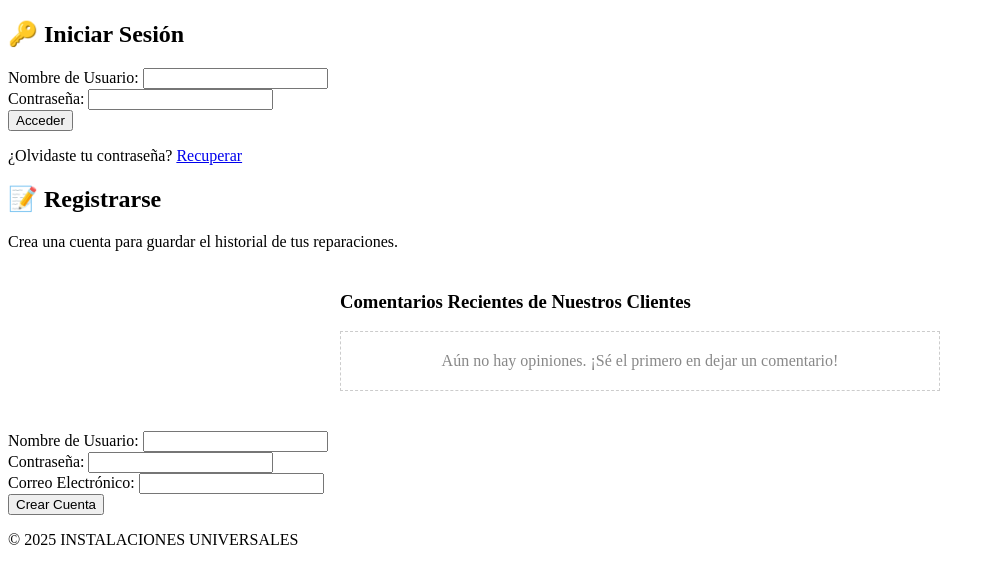
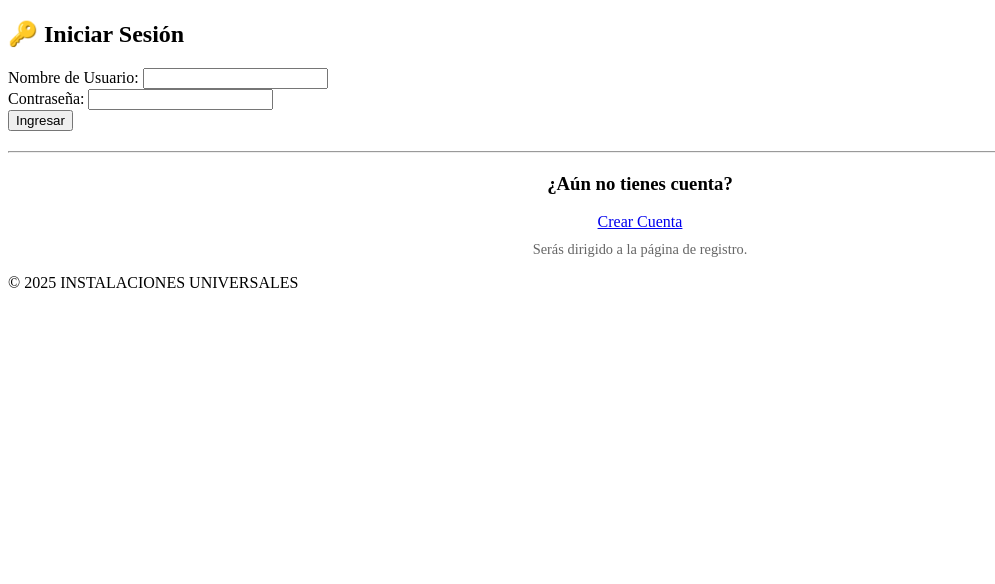
Before and after one commit to edithpina19/taller2, a Django app: page /iniciar-sesion/ in a window 1280 px wide. Shown: the part 98-682 px from the top of the page, without its empty margins (0-995 px from the left). Run offline with Django 5.2, Linux system fonts and the light colour scheme; parts of the project's set-up code (start-up, migrations or seed data) failed here and were passed over.

Commit message:
Update iniciar_sesion.html

```diff
--- a/local/templates/local/iniciar_sesion.html
+++ b/local/templates/local/iniciar_sesion.html
@@ -6,7 +6,7 @@
     <meta name="viewport" content="width=device-width, initial-scale=1.0">
     <title>Iniciar Sesión / Registrarse</title>
     <link rel="stylesheet" href="{% static 'css/styles.css' %}">
-    </head>
+</head>
 <body>
     <header>
         <h1>Bienvenido a Instalaciones Universales</h1>
@@ -23,158 +23,34 @@
         <section class="formulario-caja" id="login-form">
             <h2>🔑 Iniciar Sesión</h2>
 
-            <form action="{% url 'registro' %}" method="POST">
-    {% csrf_token %}
-
+            <form action="{% url 'iniciar_sesion' %}" method="post">
+                {% csrf_token %}
 
                 <div class="campo">
-                    <label for="username">Nombre de Usuario:</label>
-                    <input type="text" id="username" name="username" required>
+                    <label for="username_login">Nombre de Usuario:</label>
+                    <input type="text" id="username_login" name="username" required>
                 </div>
 
                 <div class="campo">
-                    <label for="password">Contraseña:</label>
-                    <input type="password" id="password" name="password" required>
+                    <label for="password_login">Contraseña:</label>
+                    <input type="password" id="password_login" name="password" required>
                 </div>
 
-                <button type="submit" class="btn-principal">Acceder</button>
+                <button type="submit" class="btn-principal btn-azul">
+                    Ingresar
+                </button>
             </form>
 
-            <p class="link-secundario">
-                ¿Olvidaste tu contraseña? <a href="#">Recuperar</a>
-            </p>
-        </section>
+            <hr style="margin: 20px 0;">
 
+            <div style="text-align: center;">
+                <h3>¿Aún no tienes cuenta?</h3>
+                <a href="{% url 'cuenta' %}" class="btn-principal btn-verde">
+                    Crear Cuenta
+                </a>
+                <p style="margin-top: 10px; font-size: 0.9em; color: #666;">Serás dirigido a la página de registro.</p>
+            </div>
 
-        <section class="formulario-caja" id="register-form">
-            <h2>📝 Registrarse</h2>
-            <p>Crea una cuenta para guardar el historial de tus reparaciones.</p>
-
-            <form action="{% url '' %}" method="post">
-                {% csrf_token %}
-
-<div class="comentarios-publicados-container">
-    <h3>Comentarios Recientes de Nuestros Clientes</h3>
-
-    {% for comentario in comentarios %}
-        <div class="comentario-card">
-            <p class="comentario-texto">"{{ comentario.texto_comentario }}"</p>
-            <p class="comentario-autor">
-                <strong>- {{ comentario.nombre }} {{ comentario.apellido }}</strong>
-                <span class="comentario-fecha">({{ comentario.fecha_creacion|date:"d M Y" }})</span>
-            </p>
-        </div>
-    {% empty %}
-        <p class="sin-comentarios">Aún no hay opiniones. ¡Sé el primero en dejar un comentario!</p>
-    {% endfor %}
-
-</div>
-
-<style>
-    .comentarios-publicados-container {
-        max-width: 600px;
-        margin: 40px auto;
-        padding: 0 30px;
-    }
-    .comentario-card {
-        border-left: 5px solid #ffc107;
-        padding: 15px;
-        margin-bottom: 20px;
-        background-color: #f9f9f9;
-        border-radius: 4px;
-        box-shadow: 0 2px 5px rgba(0, 0, 0, 0.05);
-    }
-    .comentario-texto {
-        font-style: italic;
-        margin-bottom: 10px;
-        color: #333;
-    }
-    .comentario-autor {
-        font-size: 0.9em;
-        color: #555;
-        text-align: right;
-    }
-    .comentario-fecha {
-        color: #999;
-    }
-    .sin-comentarios {
-        text-align: center;
-        color: #888;
-        padding: 20px;
-        border: 1px dashed #ccc;
-    }
-</style>
-
-
-
-
-
-
-
-
-
-
-
-
-
-
-
-
-
-
-
-
-
-
-
-
-
-
-
-
-
-
-
-
-
-
-
-
-
-
-
-
-
-
-
-
-
-
-
-
-
-
-
-
-
-
-                <div class="campo">
-                    <label for="new_username">Nombre de Usuario:</label>
-                    <input type="text" id="new_username" name="new_username" required>
-                </div>
-
-                <div class="campo">
-                    <label for="new_password">Contraseña:</label>
-                    <input type="password" id="new_password" name="new_password" required>
-                </div>
-
-                <div class="campo">
-                    <label for="email">Correo Electrónico:</label>
-                    <input type="email" id="email" name="email" required>
-                </div>
-
-                <button type="submit" class="btn-principal btn-verde">Crear Cuenta</button>
-            </form>
         </section>
 
     </main>
```
